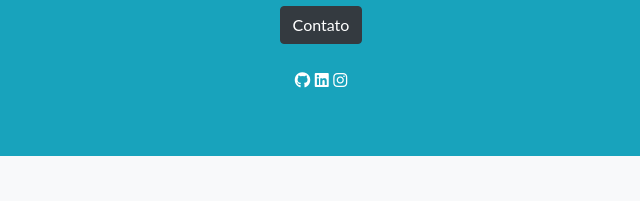
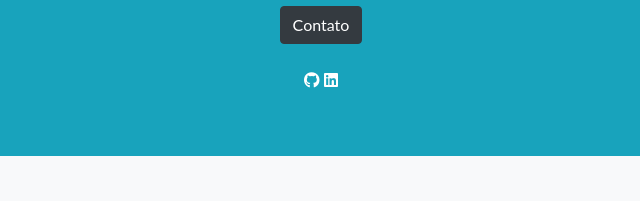
Before and after one commit to luizhmfonseca/site-portfolio, a plain HTML site: page index.html in a window 1280 px wide. Shown: the part 414-615 px from the top of the page, 319-959 px from the left. Drawn offline with nearby package versions, Linux system fonts and the light colour scheme.

Commit message:
Update index.html

```diff
--- a/index.html
+++ b/index.html
@@ -120,9 +120,8 @@
             <p>
                 <a href="#contato" class="btn btn-dark my-2">Contato</a>
             </p>
-            <a href="#"><i style="color:white" class="fab fa-github"></i></a>
-            <a href="#"><i style="color:white" class="fab fa-linkedin"></i></a>
-            <a href="#"><i style="color:white" class="fab fa-instagram"></i></a>
+            <a href="https://github.com/luizhmfonseca"><i style="color:white" class="fab fa-github"></i></a>
+            <a href="https://www.linkedin.com/in/devpythonluizfonseca/"><i style="color:white" class="fab fa-linkedin"></i></a>
         </div>
     </section>
     <!-- Projects -->
```
